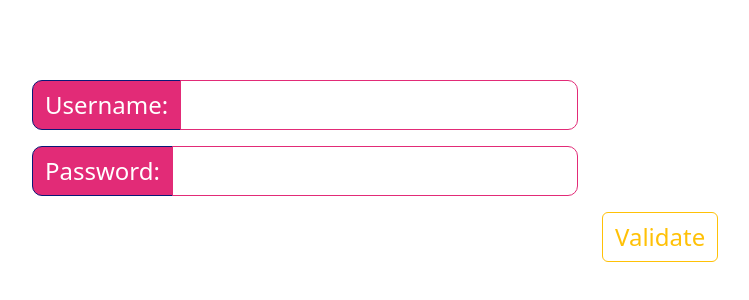
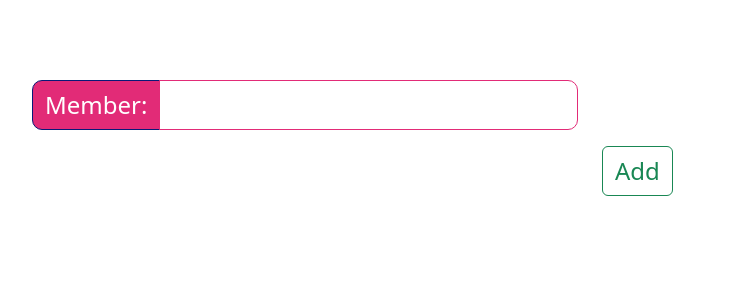
Before and after one commit to Melakeselam/IntroToAngular---2023-DevFest---Students-Edition, an Angular app in the folder elements-demo/: page / in a window 1280 px wide. Shown: the part 236-536 px from the top of the page, without its empty margins (335-1084 px from the left). Built offline with nearby package versions, Linux system fonts and the light colour scheme.

Commit message:
setup start point

```diff
--- a/elements-demo/src/app/app.component.html
+++ b/elements-demo/src/app/app.component.html
@@ -7,7 +7,7 @@
 
       <div class="input-group">
         <div class="input-group-prepend">
-          <span class="input-group-text demo-component-input-lbl" style="border-radius: 10px 0 0 10px;">Username:</span>
+          <span class="input-group-text demo-component-input-lbl" style="border-radius: 10px 0 0 10px;">Member:</span>
         </div>
         <input type="text" id="username" class="form-control demo-component-input" style="border-radius: 0 10px 10px 0;"
           autocomplete="off" #u (blur)="username = u.value">
@@ -18,27 +18,23 @@
   </div>
 
   <div class="row mt-3">
+    <div class="col-sm-9">
+    </div>
+    <div class="col-sm-3">
+      <button type="button" class="btn btn-outline-success">Add</button>
+    </div>
+  </div>
+
+  <div class="row mt-3">
     <div class="col-sm-3"></div>
     <div class="col-sm-6">
 
-      <div class="input-group">
-        <div class="input-group-prepend">
-          <span class="input-group-text demo-component-input-lbl" style="border-radius: 10px 0 0 10px;">Password:</span>
-        </div>
-        <input type="text" id="password" class="form-control demo-component-input" style="border-radius: 0 10px 10px 0;"
-          autocomplete="off" #p (blur)="password = p.value">
-      </div>
+      <!-- Add code here -->
 
     </div>
     <div class="col-sm-3"></div>
   </div>
 
-  <div class="row mt-3">
-    <div class="col-sm-9">
-    </div>
-    <div class="col-sm-3">
-      <button type="button" class="btn btn-outline-warning">Validate</button>
-    </div>
-  </div>
+
 
 </div>
```
